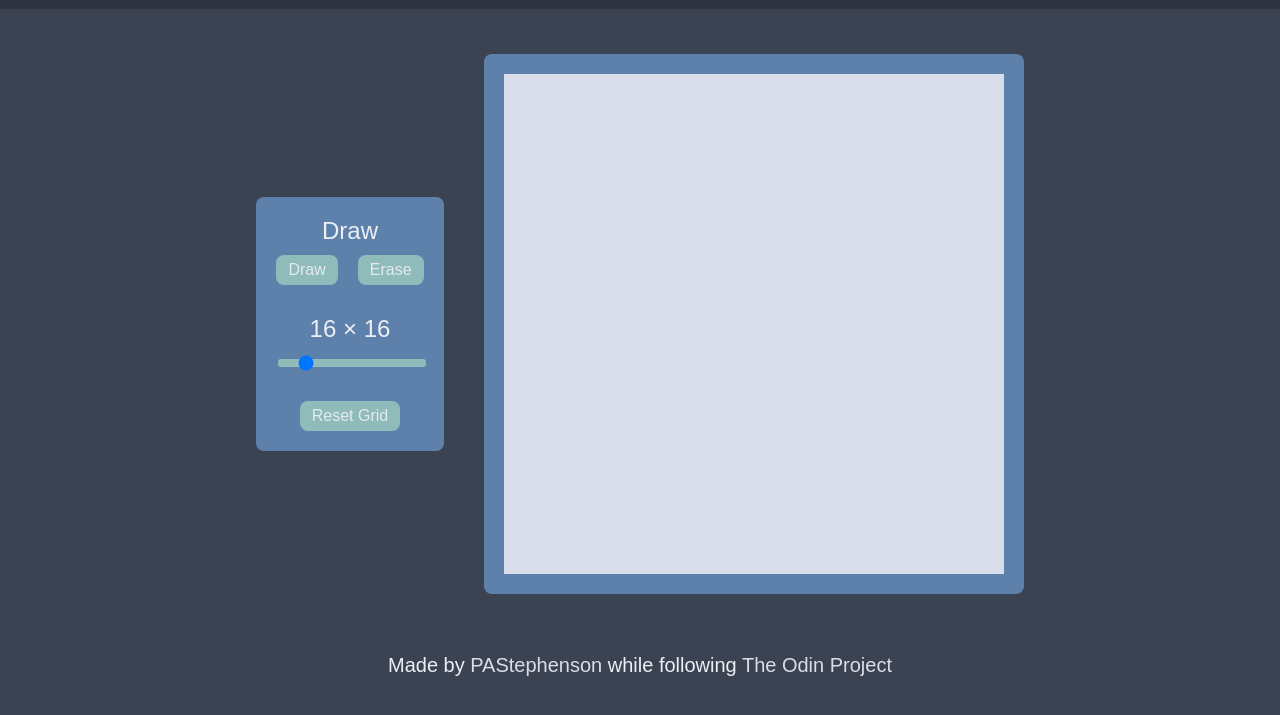
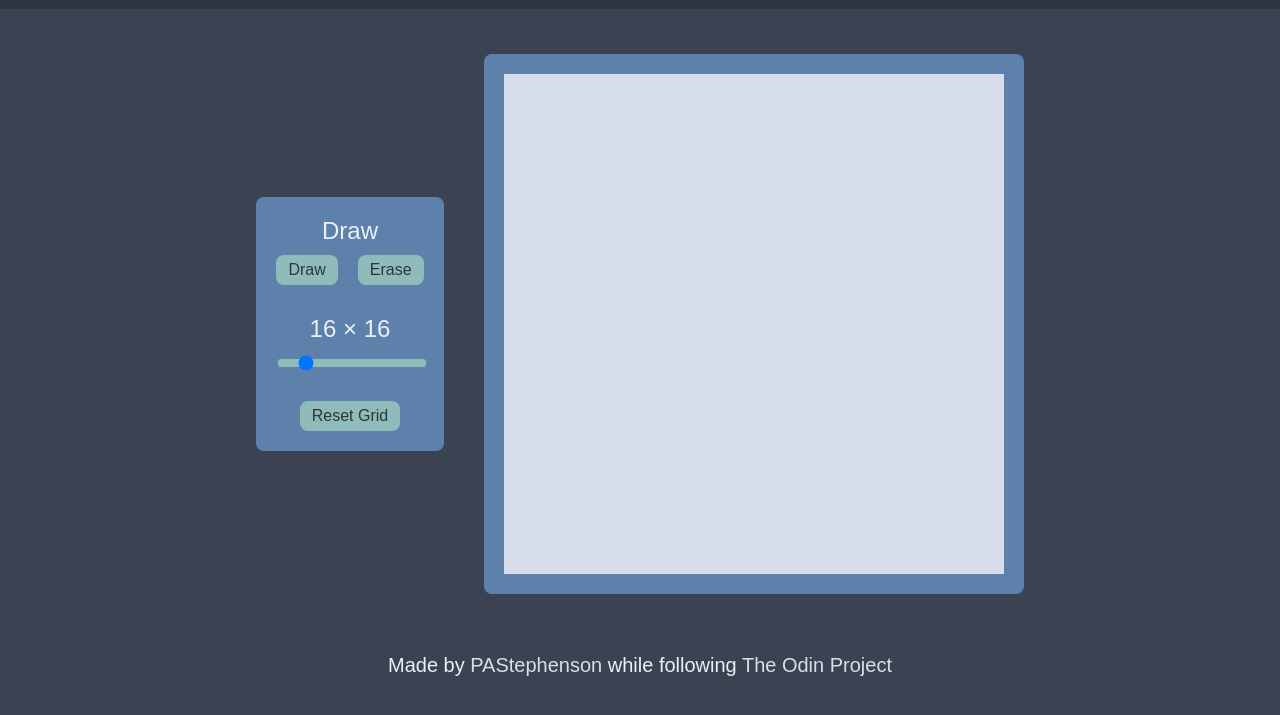
Before and after one commit to PAStephenson/Odin-Etch-A-Sketch, a plain HTML site: page index.html in a window 1280 px wide. Shown: the part 103-818 px from the top of the page. Drawn offline with Linux system fonts and the light colour scheme.

Commit message:
Changed button colour to improve contrast

```diff
--- a/style.css
+++ b/style.css
@@ -35,7 +35,7 @@ button {
 	border-radius: 8px;
 	padding: 6px 12px;
 	font-size: 16px;
-	color:  #E5E9F0;
+	color:  #2E3440;
 	background-color: #8FBCBB;
 }
 
```
